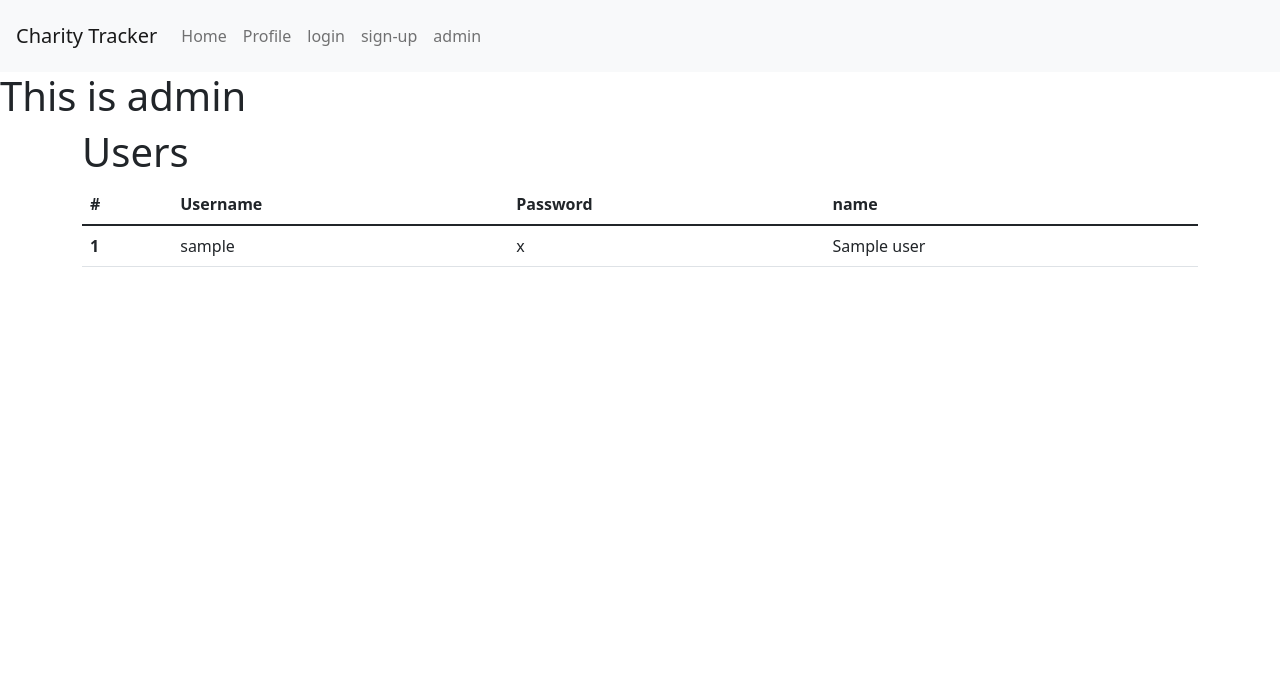
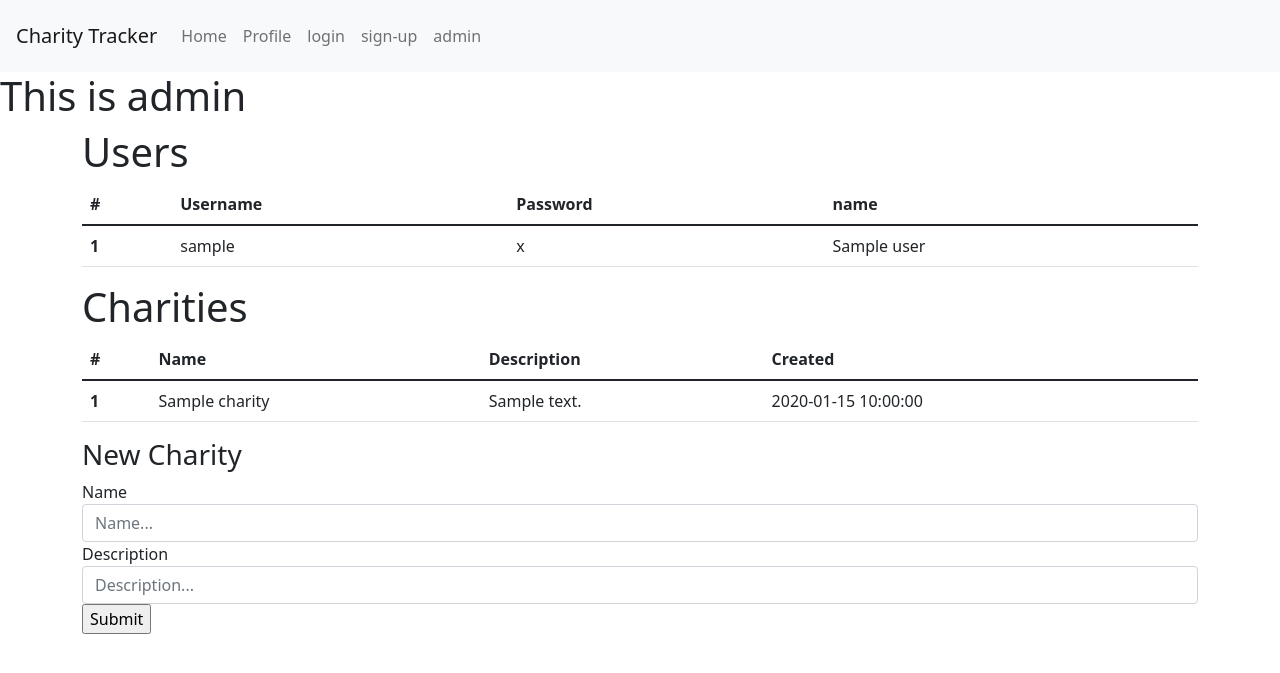
Before and after one commit to alexthegreat194/charity-tracker, a Flask app: template templates/admin.html in a window 1280 px wide. Shown: the top 673 px of the page. Run offline with Flask 2, Linux system fonts and the light colour scheme; the template is opened without the code that fills it: most values are stand-ins (such as "Sample title", 1, 10 or a date in 2020).

```diff
--- a/templates/admin.html
+++ b/templates/admin.html
@@ -29,4 +29,45 @@
     </table>
 </div>
 
+<div class="container">
+    <h1>Charities</h1>
+    <table class="table">
+
+        <thead>
+            <th>#</th>
+            <th>Name</th>
+            <th>Description</th>
+            <th>Created</th>
+        </thead>
+
+        <tbody>
+            {% for charity in charities %}
+                <tr>
+                    <th scope="row">{{charity._id}}</th>
+                    <td>{{charity.name}}</td>
+                    <td>{{charity.description}}</td>
+                    <td>{{charity.created}}</td>
+                </tr>
+            {% endfor %}
+        </tbody>
+
+    </table>
+    <h3>New Charity</h3>
+    <form action="{{ url_for('admin_form') }}" method="post">
+        <div class="form-group">
+          <label for="">Name</label>
+          <input type="text" name="name" id="" class="form-control" placeholder="Name...">
+        </div>
+
+        <div class="form-group">
+          <label for="">Description</label>
+          <input type="text" name="description" id="" class="form-control" placeholder="Description...">
+        </div>
+
+        <div class="form-group">
+            <input class='button-primary' type="submit" value="Submit">
+        </div>
+    </form>
+</div>
+
 {% endblock content %}
--- a/templates/login.html
+++ b/templates/login.html
@@ -8,7 +8,7 @@
         </div>
         <div class="form-group">
             <label for="">Password</label>
-            <input type="text" name="password" id="password">
+            <input type="password" name="password" id="password">
         </div>
         <input class="button" type="submit" value="Submit">
     </form>
```
